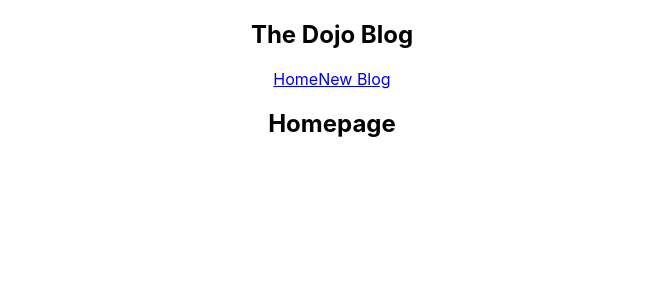
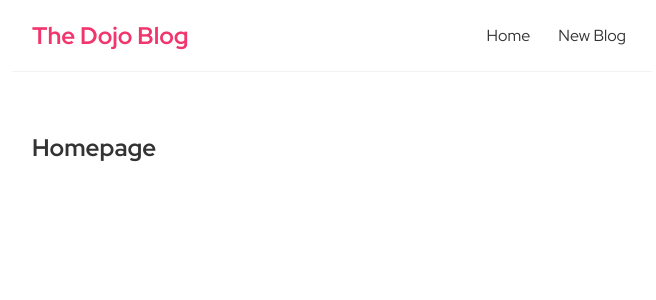
Before and after one commit to himanegi/dojo-blog, a JavaScript app: page / in a window 1280 px wide. Shown: the top 300 px of the page, without its empty margins (308-964 px from the left). Built offline with nearby package versions, Linux system fonts and the light colour scheme; the HTML template or start-up script is replaced by a standard one.

Commit message:
remove app.css and add style to homepage

```diff
--- a/src/App.css
+++ /dev/null
@@ -1,38 +0,0 @@
-.App {
-  text-align: center;
-}
-
-.App-logo {
-  height: 40vmin;
-  pointer-events: none;
-}
-
-@media (prefers-reduced-motion: no-preference) {
-  .App-logo {
-    animation: App-logo-spin infinite 20s linear;
-  }
-}
-
-.App-header {
-  background-color: #282c34;
-  min-height: 100vh;
-  display: flex;
-  flex-direction: column;
-  align-items: center;
-  justify-content: center;
-  font-size: calc(10px + 2vmin);
-  color: white;
-}
-
-.App-link {
-  color: #61dafb;
-}
-
-@keyframes App-logo-spin {
-  from {
-    transform: rotate(0deg);
-  }
-  to {
-    transform: rotate(360deg);
-  }
-}
--- a/src/App.js
+++ b/src/App.js
@@ -1,4 +1,3 @@
-import './App.css';
 import Navbar from './Navbar'
 import Home from './Home'
 
--- a/src/index.css
+++ b/src/index.css
@@ -1,13 +1,34 @@
-body {
+@import url('https://fonts.googleapis.com/css2?family=Red+Hat+Display:ital,wght@0,300;0,400;0,500;0,600;0,700;0,800;0,900;1,300;1,400;1,500;1,600;1,700;1,800;1,900&display=swap');
+
+*{
   margin: 0;
-  font-family: -apple-system, BlinkMacSystemFont, 'Segoe UI', 'Roboto', 'Oxygen',
-    'Ubuntu', 'Cantarell', 'Fira Sans', 'Droid Sans', 'Helvetica Neue',
-    sans-serif;
-  -webkit-font-smoothing: antialiased;
-  -moz-osx-font-smoothing: grayscale;
+  font-family: 'Red Hat Display', sans-serif;
+  color: #333;
 }
-
-code {
-  font-family: source-code-pro, Menlo, Monaco, Consolas, 'Courier New',
-    monospace;
+.navbar{
+  padding: 20px;
+  display: flex;
+  align-items: center;
+  max-width: 600px;
+  margin: 0 auto;
+  border-bottom: 1px solid #f2f2f2;
 }
+.navbar h1{
+  color: #f1356d;
+}
+.navbar .links{
+  margin-left: auto;
+}
+.navbar a{
+  margin-left: 16px;
+  text-decoration: none;
+  padding: 6px;
+}
+.navbar a:hover{
+  color: #f1356d;
+}
+.content{
+  max-width: 600px;
+  margin: 40px auto;
+  padding: 20px;
+}
```
